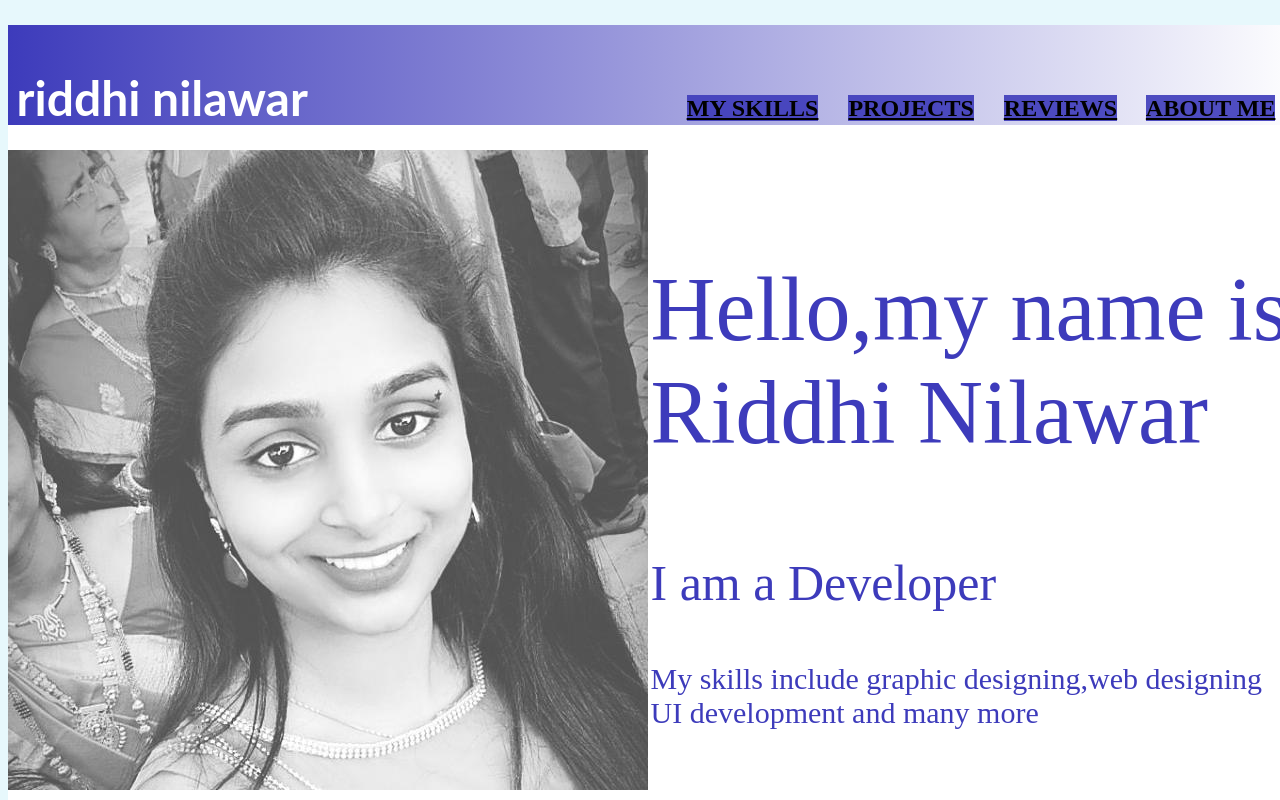
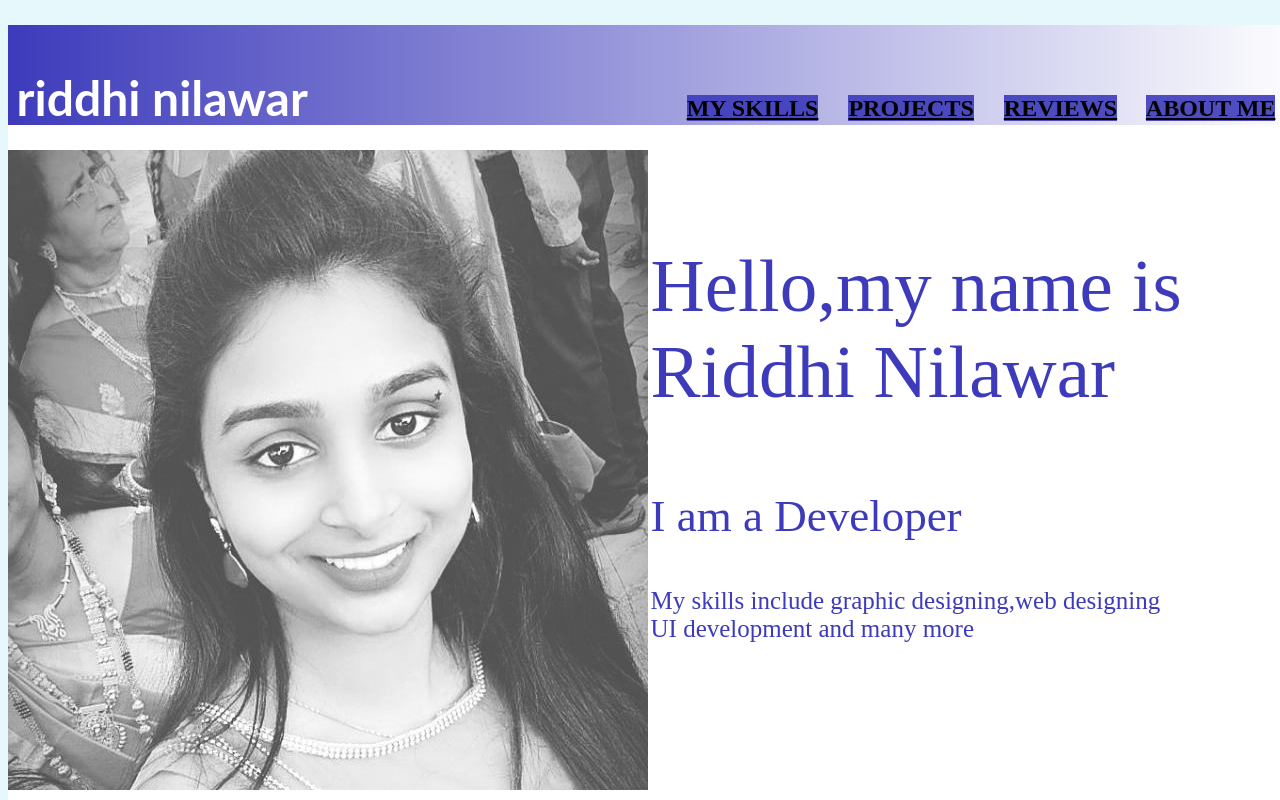
Before and after one commit to riddhinilawar/riddhinilawar_profile, a plain HTML site: page index.html in a window 1280 px wide. Shown: the top 800 px of the page. Drawn offline with Linux system fonts and the light colour scheme.

Commit message:
Update index.html

```diff
--- a/index.html
+++ b/index.html
@@ -34,13 +34,13 @@
         color: rgb(61,59,187);
     }
     .text1{
-        font-size: 90px;;
+        font-size: 75px;;
     }
     .text2{
-        font-size: 50px;;
+        font-size: 45px;;
     }
     .text3{
-        font-size: 30px;;
+        font-size: 25px;;
     }
     .a1{
         color:black;
```
